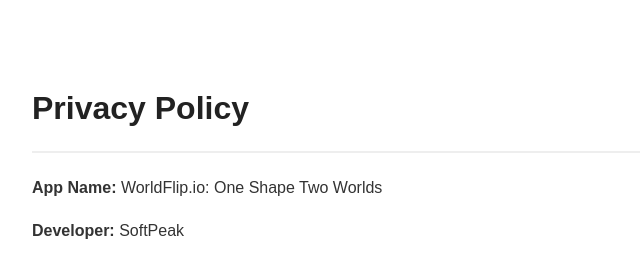
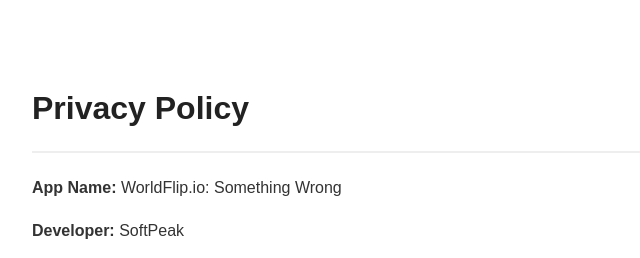
Before and after one commit to Fahad77-create/RealityShift_PrivacyPolicy, a plain HTML site: page index.html in a window 1280 px wide. Shown: the top 258 px of the page, 183-823 px from the left. Drawn offline with Linux system fonts and the light colour scheme.

Commit message:
Update index.html

```diff
--- a/index.html
+++ b/index.html
@@ -29,7 +29,7 @@
 
 <h1>Privacy Policy</h1>
 
-<p><strong>App Name:</strong> WorldFlip.io: One Shape Two Worlds</p>
+<p><strong>App Name:</strong> WorldFlip.io: Something Wrong</p>
 <p><strong>Developer:</strong> SoftPeak</p>
 <p><strong>Effective Date:</strong> November 1, 2026</p>
 <p><strong>Last Updated:</strong> November 24, 2026</p>
```
